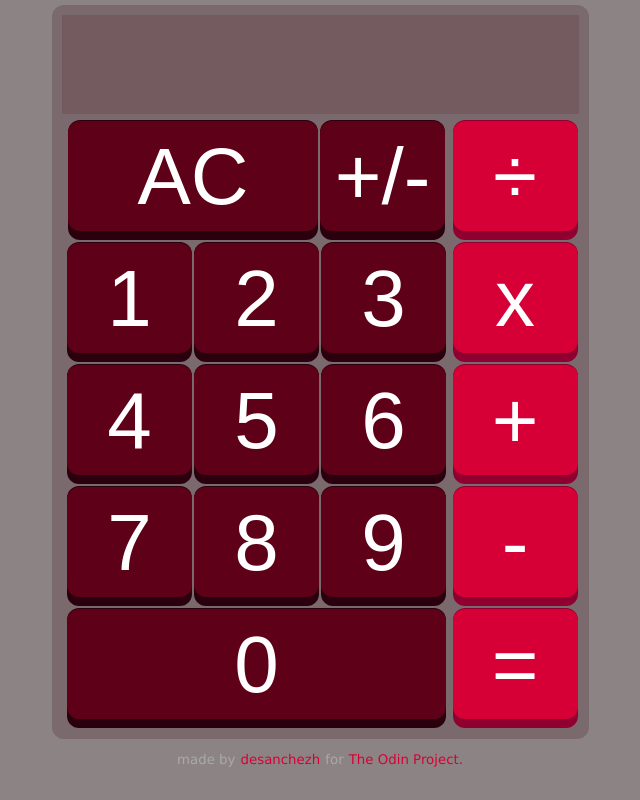
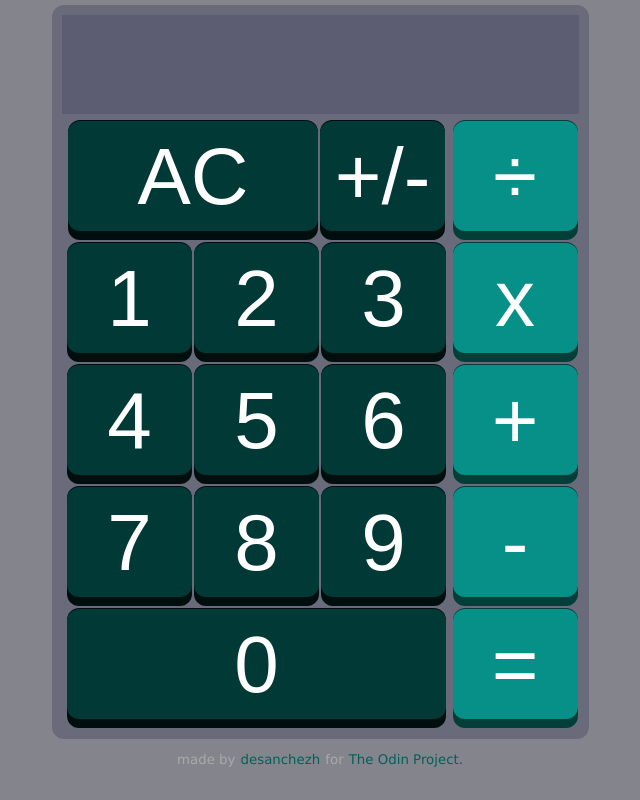
Before and after one commit to desanchezh/calculator, a plain HTML site: page index.html in a window 1280 px wide. Shown: the whole page, without its empty margins (328-968 px from the left). Drawn offline with Linux system fonts and the light colour scheme.

Commit message:
Chance color scheme

```diff
--- a/index.html
+++ b/index.html
@@ -42,9 +42,9 @@
 
       <div id="plug">
         <span>made by</span>
-        <span><a href="https://github.com/desanchezh" style="color:hsl(345, 100%, 42%)">desanchezh</a></span>
+        <span><a href="https://github.com/desanchezh" style="color:#045f59">desanchezh</a></span>
         <span>for</span>
-        <span><a href="https://www.theodinproject.com/" style="color:hsl(345, 100%, 42%)">The Odin Project.</a></span>
+        <span><a href="https://www.theodinproject.com/" style="color:#045f59">The Odin Project.</a></span>
       </div>
 
     <script src="calculator.js"></script>
--- a/styles.css
+++ b/styles.css
@@ -6,13 +6,13 @@ body {
     align-items: center;
     height: 100%;
     width: 100%;
-    background: rgb(140, 132, 132);
+    background: rgb(132, 133, 140);
     font-family: Verdana, Geneva, Tahoma, sans-serif;
     margin-top: 5px;
 }
 
 #calcContainer {
-    background: rgba(54, 0, 18, 0.2);
+    background: rgba(0, 1, 54, 0.2);
     border-radius: 12px;
     padding: 10px;
     margin-bottom: 10px;
@@ -23,7 +23,7 @@ body {
     text-align: right;
     min-height: 99px;
     margin-bottom: 5px;
-    background: rgba(79, 0, 26, 0.146);
+    background: rgba(9, 0, 79, 0.146);
 
 }
 
@@ -42,7 +42,7 @@ body {
 }
 
 .pushable {
-    background: hsl(340, 100%, 28%);
+    background: #043e39;
     border-radius: 12px;
     border: none;
     padding: 0;
@@ -62,7 +62,7 @@ body {
     padding: 10px;
     border-radius: 12px;
     font-size: 80px;
-    background: hsl(345, 100%, 42%);
+    background: #069087;
     color: white;
     transform: translateY(-4px);
     height: 90px;
@@ -113,11 +113,11 @@ body {
 }
 
 #numberContainer button {
-    background: rgb(42, 0, 14);
+    background: #000f0e;
 }
 
 #numberContainer span {
-    background: rgb(94, 0, 23);
+    background: #013937;
 }
 
 #plug span {
```
